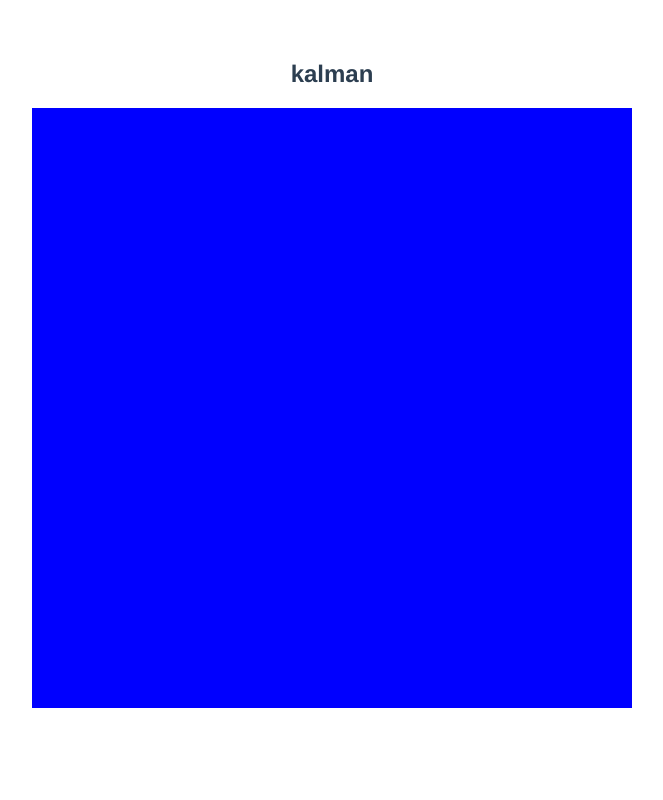
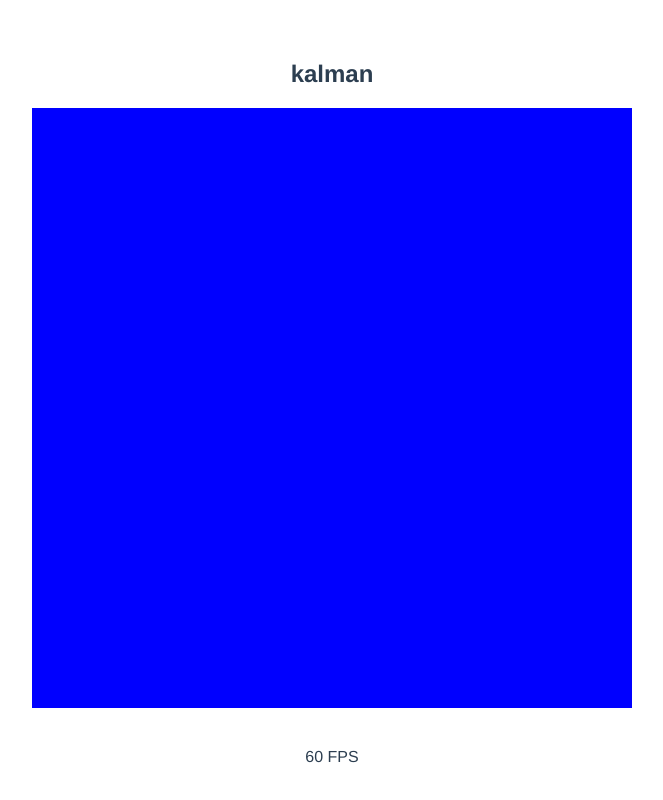
Before and after one commit to avivace/kalman, a Vue app: page / in a window 1280 px wide. Shown: the whole page, without its empty margins (308-971 px from the left). Built offline with nearby package versions, Linux system fonts and the light colour scheme.

Commit message:
Measure FPS performance

```diff
--- a/src/components/Kalman.vue
+++ b/src/components/Kalman.vue
@@ -2,6 +2,8 @@
 	<div >
 	<h2>kalman</h2>
 	<canvas @pointermove="mouseOver" ref="ccont" width="600" height="600"></canvas>
+	<br><br><br>
+	{{ Number((fps).toFixed(0)) }} FPS
 	</div>
 </template>
 
@@ -9,12 +11,15 @@
 export default {
 	data: () =>  ({
 		a: null,
-		ctx: null
+		ctx: null,
+		lastCalledTime: null,
+		fps: 0,
 	}),
 	mounted () {
 
 		this.init();
 		this.frame();
+
 
 	},
 	methods: {
@@ -38,8 +43,13 @@ export default {
 			ctx.fillStyle = 'red';
 			ctx.fillRect(this.clientX, this.clientY,50,50);
 
+			let delta = (performance.now() - this.lastCalledTime)/1000;
+			this.lastCalledTime = performance.now();
+
+			this.fps = 1/delta;
 
 			setTimeout(this.frame, 1000/60);
+
 		}
 	}
 }
```
